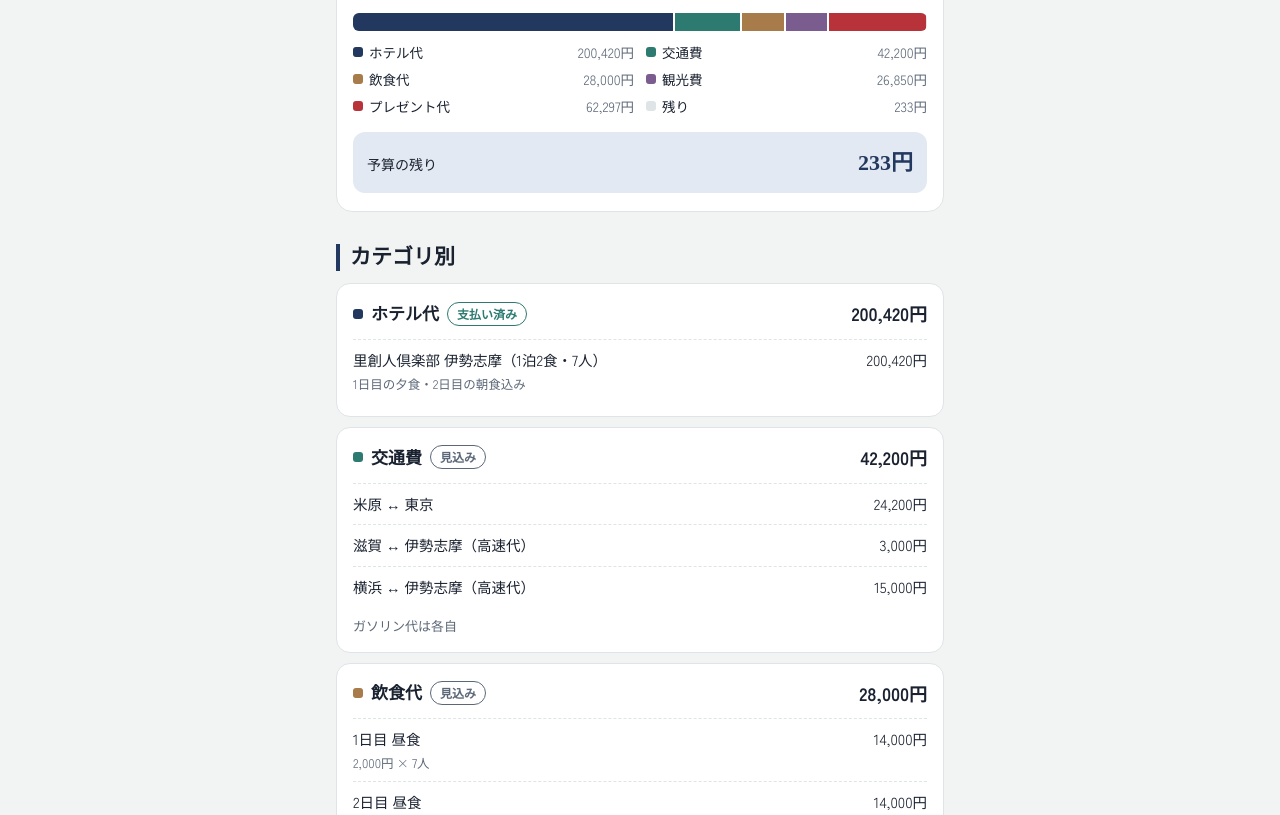
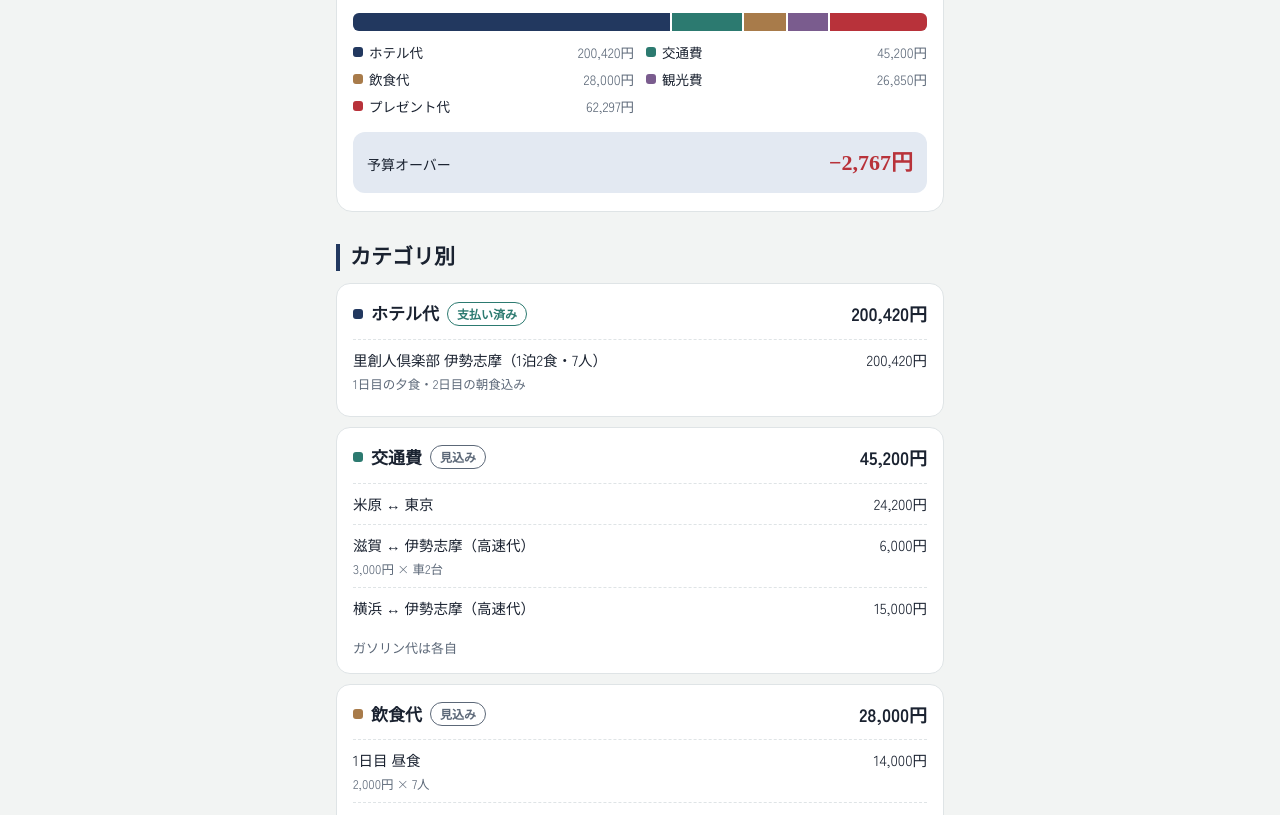
Before and after one commit to StanabeDev/TravelPlan_20261205, a plain HTML site: page cost.html in a window 1280 px wide. Shown: the part 290-1105 px from the top of the page. Drawn offline with Linux system fonts and the light colour scheme; a web font is replaced by a local one.

Commit message:
滋賀↔伊勢志摩の高速代を車2台分に変更
Co-Authored-By: Claude Opus 5.5 <noreply@anthropic.com>
Claude-Session: https://claude.ai/code/session_01DzU7ae4NUPo8mRCm6L47Zw

```diff
--- a/cost.html
+++ b/cost.html
@@ -176,7 +176,7 @@
     { key: 'move', name: '交通費', color: 'var(--c-move)', status: 'plan',
       items: [
         { label: '米原 ↔ 東京', yen: 24200 },
-        { label: '滋賀 ↔ 伊勢志摩（高速代）', yen: 3000 },
+        { label: '滋賀 ↔ 伊勢志摩（高速代）', yen: 6000, note: '3,000円 × 車2台' },
         { label: '横浜 ↔ 伊勢志摩（高速代）', yen: 15000 }
       ],
       note: 'ガソリン代は各自' },
```
